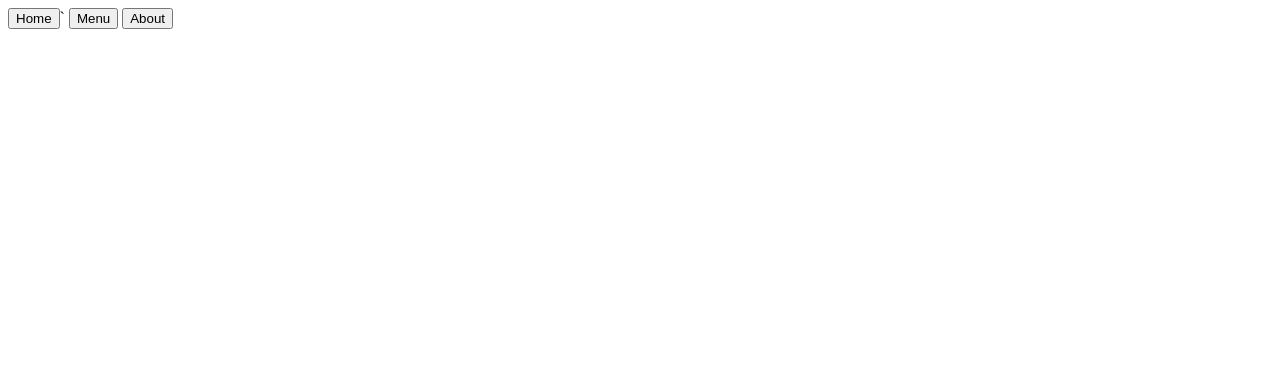
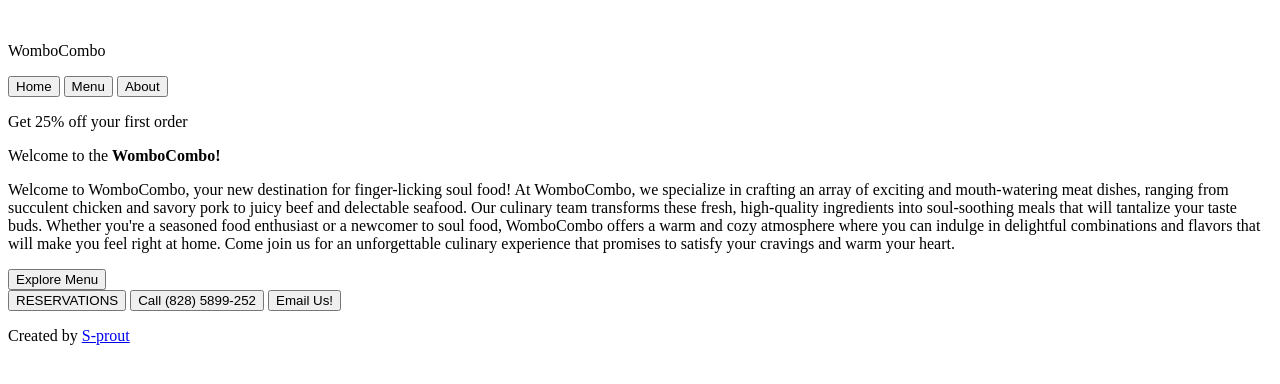
Before and after one commit to Sprou-t/restaurant_page, a website built with webpack: page src/index.html in a window 1280 px wide. Built offline with nearby package versions, Linux system fonts and the light colour scheme; files whose address does not match are found by name.

Commit message:
added a basic html layout inside div#content w/o any styling

```diff
--- a/src/index.html
+++ b/src/index.html
@@ -11,16 +11,42 @@
 </head>
 <body>
 <header>
+    <div class="icon_section">
+        <img src="" alt="">
+        <p>WomboCombo</p>
+    </div>
     <nav>
         <!-- The <nav> tag defines a set of navigation links.Notice that NOT all links of a document should be inside a <nav> element.
         The <nav> element is intended only for major blocks of navigation links. -->
-        <button>Home</button>`
+        <button>Home</button>
         <button>Menu</button>
         <button>About</button>
     </nav>
 </header>
 
-<div id="content"></div>
+<div id="content">
+    <!-- add a background -->
+    <div class="textArea">
+        <p>Get 25% off your first order</p>
+        <p>Welcome to the <b>WomboCombo!</b></p>
+        <p>Welcome to WomboCombo, your new destination for finger-licking soul food! At WomboCombo, we specialize in crafting an array of exciting and
+            mouth-watering meat dishes, ranging from succulent chicken and savory pork to juicy beef and delectable seafood. Our culinary team transforms
+            these fresh, high-quality ingredients into soul-soothing meals that will tantalize your taste buds. Whether you're a seasoned food enthusiast
+            or a newcomer to soul food, WomboCombo offers a warm and cozy atmosphere where you can indulge in delightful combinations and flavors that will
+            make you feel right at home. Come join us for an unforgettable culinary experience that promises to satisfy your cravings and warm your heart.</p>
+    </div>
 
+    <button>Explore Menu</button>
+
+    <div class="contact_section">
+        <button>RESERVATIONS</button>
+        <button>Call (828) 5899-252</button>
+        <button>Email Us!</button>
+    </div>
+</div>
+
+<footer>
+    <p>Created by <a href="https://github.com/Sprou-t?tab=repositories">S-prout</a></p>
+</footer>
 </body>
 </html>
--- a/webpack.config.js
+++ b/webpack.config.js
@@ -13,7 +13,9 @@ module.exports = {
   },
   devServer: { //devServer option allows you to configure the behavior of the webpack development server
     static: './dist',
-    watchFiles: ['template.html']
+    watchFiles: ['src/**/*'],
+    hot: true, // Enable Hot Module Replacement
+    open: true, // Automatically open the browser
   },
   devtool: 'inline-source-map',
   plugins: [
```
